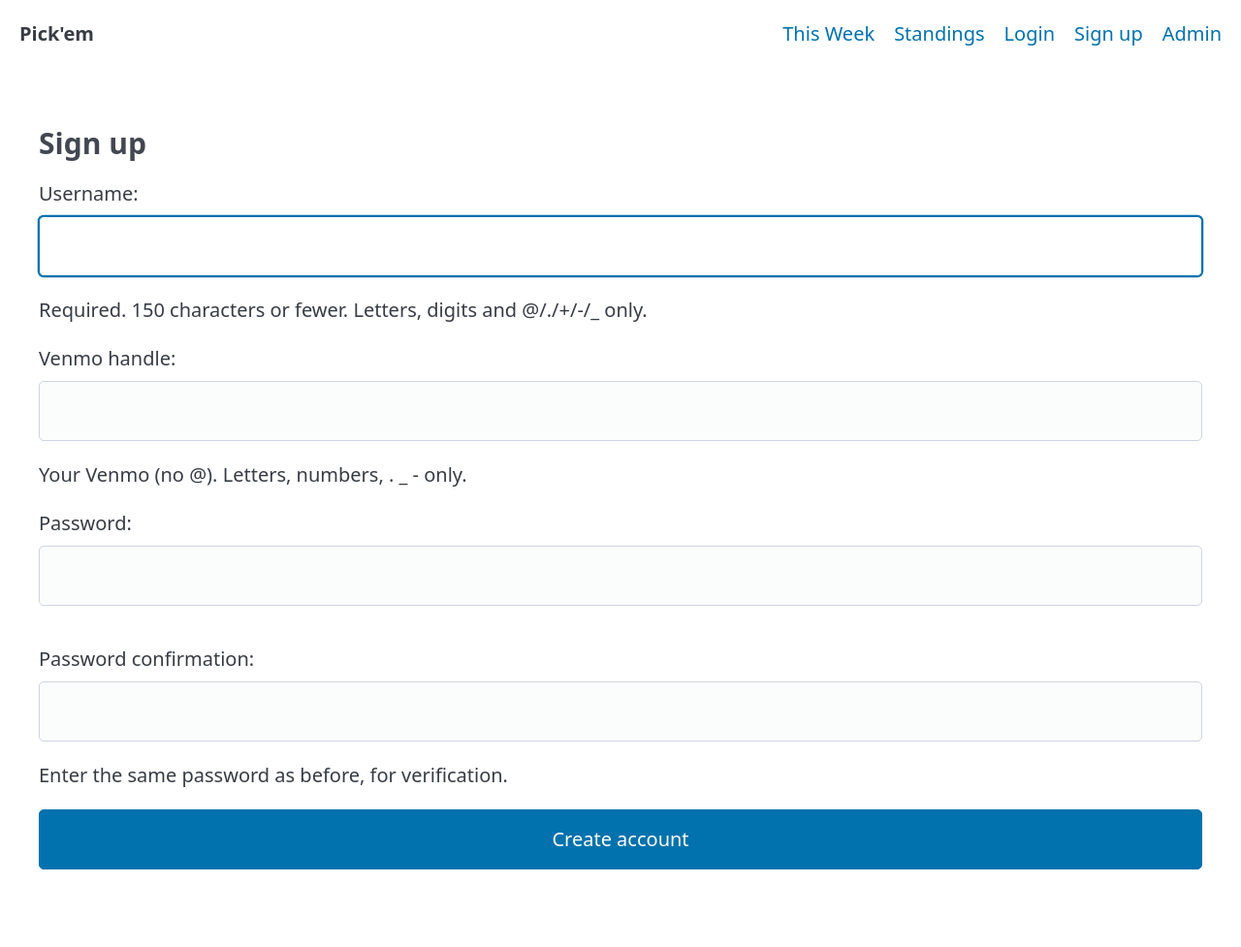
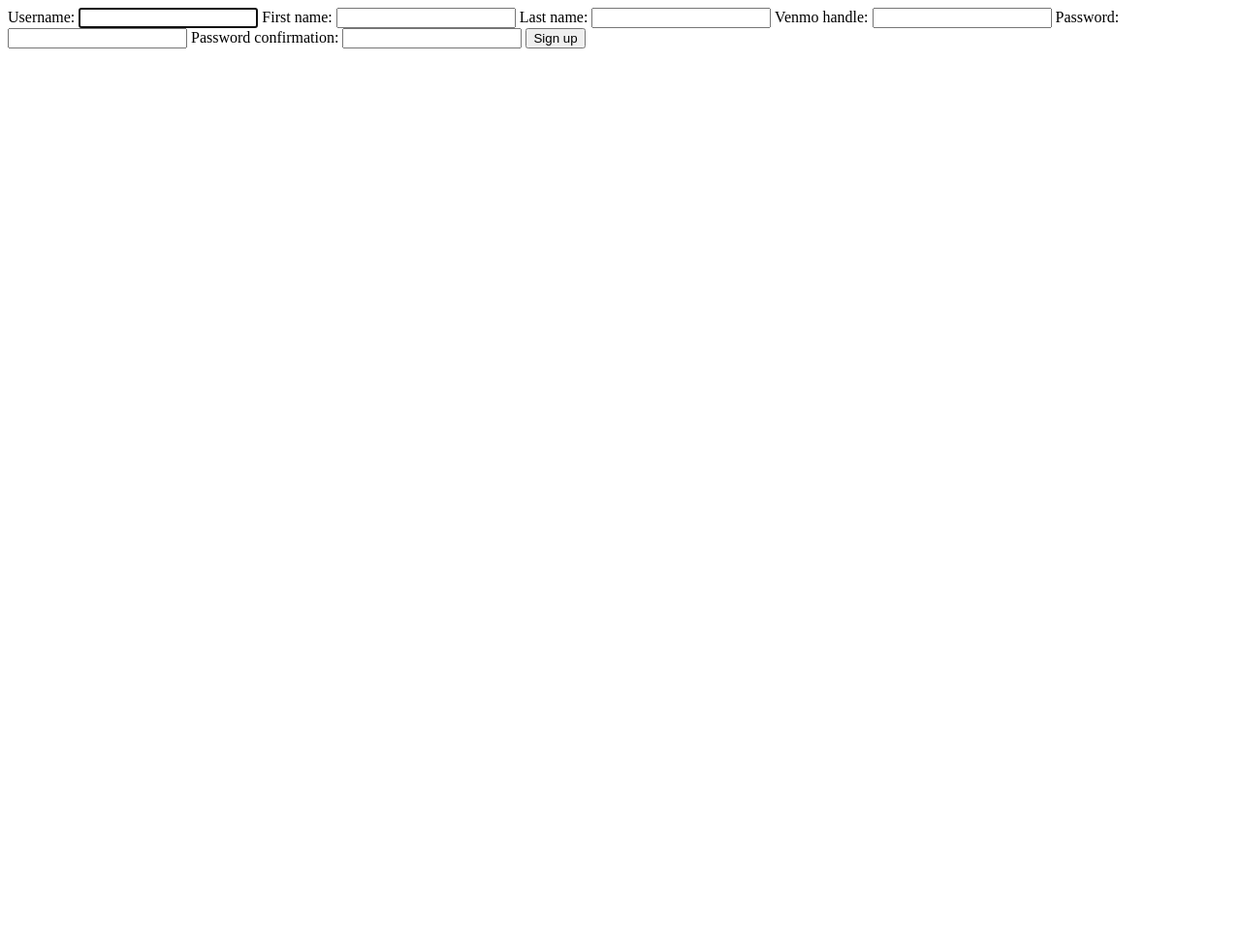
Before and after one commit to hunterwages/cgdc, a Django app: page /accounts/signup/ in a window 1280 px wide. Shown: the whole page at 97% size. After the commit the page ends 50 px from the top, so only its background shows below. Run offline with Django 5.2, Linux system fonts and the light colour scheme; some libraries are stand-ins or nearby versions.

Commit message:
-a added user fname and lname inputs

```diff
--- a/core/forms.py
+++ b/core/forms.py
@@ -18,20 +18,18 @@ class PickForm(forms.ModelForm):
 VENMO_RE = re.compile(r"^[A-Za-z0-9_.-]{3,30}$")
 
 class SignupForm(UserCreationForm):
-    venmo_handle = forms.CharField(
-        max_length=30,
-        required=False,
-        help_text="Your Venmo (no @). Letters, numbers, . _ - only."
-    )
+    first_name = forms.CharField(max_length=30, required=True)
+    last_name = forms.CharField(max_length=30, required=True)
+    venmo_handle = forms.CharField(max_length=50, required=False)
 
-    class Meta(UserCreationForm.Meta):
+    class Meta:
         model = User
-        fields = ("username", "venmo_handle")
+        fields = ('username', 'first_name', 'last_name', 'venmo_handle', 'password1', 'password2')
 
-    def clean_venmo_handle(self):
-        val = (self.cleaned_data.get("venmo_handle") or "").strip()
-        if val.startswith("@"):
-            val = val[1:]
-        if val and not VENMO_RE.match(val):
-            raise forms.ValidationError("Use letters, numbers, dots, underscores, or dashes (3–30 chars).")
-        return val
+    def save(self, commit=True):
+        user = super().save(commit=False)
+        user.first_name = self.cleaned_data['first_name']
+        user.last_name = self.cleaned_data['last_name']
+        if commit:
+            user.save()
+        return user
--- a/templates/signup.html
+++ b/templates/signup.html
@@ -1,8 +1,10 @@
-{% extends 'base.html' %}
-{% block content %}
-<h3>Sign up</h3>
-<form method="post">{% csrf_token %}
-  {{ form.as_p }}
-  <button type="submit">Create account</button>
+<form method="post">
+  {% csrf_token %}
+  {{ form.username.label_tag }} {{ form.username }}
+  {{ form.first_name.label_tag }} {{ form.first_name }}
+  {{ form.last_name.label_tag }} {{ form.last_name }}
+  {{ form.venmo_handle.label_tag }} {{ form.venmo_handle }}
+  {{ form.password1.label_tag }} {{ form.password1 }}
+  {{ form.password2.label_tag }} {{ form.password2 }}
+  <button type="submit">Sign up</button>
 </form>
-{% endblock %}
```
Also changed, not shown: core/models.py (+6 -6 lines).
